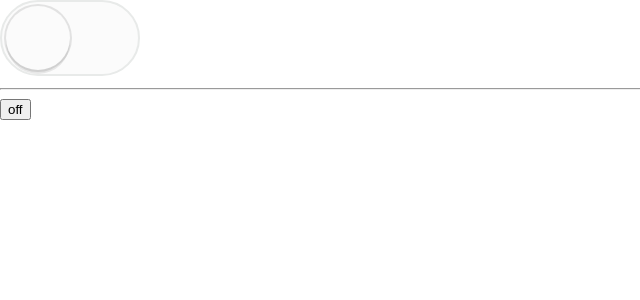
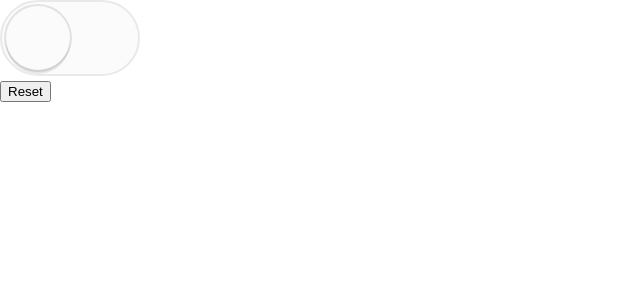
Before and after one commit to Kaycodes11/react-patterns, a React (Create React App) app: page / in a window 1280 px wide. Shown: the top 300 px of the page, without its empty margins (0-640 px from the left). Built offline with nearby package versions, Linux system fonts and the light colour scheme.

Commit message:
state reducer has added

```diff
--- /dev/null
+++ b/src/App4.tsx
@@ -0,0 +1,90 @@
+import * as React from 'react';
+import {Switch} from "./exercise-related/switch";
+
+// State Reducer
+const callAll = (...fns: any[]) => (...args: any[]) => fns.forEach((fn) => fn && fn(args));
+
+function toggleReducer(state: Record<string, any>, {type, initialState}) {
+    switch (type) {
+        case 'toggle': {
+            return {on: !state.on}
+        }
+        case 'reset': {
+            return initialState;
+        }
+        default:
+            throw new Error(`Unsupported error types is : ${type}`);
+    }
+}
+
+function useToggle({initialOn = false, reducer = toggleReducer}) {
+    const {current: initialState} = React.useRef<{ on: boolean }>({on: initialOn});
+    const [state, dispatch] = React.useReducer(reducer, initialState);
+    const {on} = state;
+
+    // @ts-ignore
+    const toggle = () => dispatch({type: "toggle"});
+    const reset = () => dispatch({type: "reset", initialState});
+
+    // @ts-ignore
+    function getTogglerProps({onClick, ...props}: any = {}) {
+        return {
+            'aria-pressed': on,
+            onClick: callAll(onClick, toggle),
+            ...props
+        };
+    }
+
+    function getResetterProps({onClick, ...props}: any = {}) {
+        return {
+            onClick: callAll(onClick, reset),
+            ...props
+        }
+    }
+
+    return {on, toggle, reset, getTogglerProps, getResetterProps};
+}
+
+// export { useToggle, toggleReducer }
+// import { useToggle, toggleReducer } from "./use-toggle"
+
+
+function App() {
+    const [timesClicked, setTimesClicked] = React.useState<number>(0);
+    const clickedTooMuch = timesClicked >= 4;
+
+    function toggleStateReducer(state, action) {
+        if (action.type === 'toggle' && clickedTooMuch) {
+            return {on: state.on};
+        }
+        // otherwise sent to this reducer with state, action as arguments
+        return toggleReducer(state, action);
+    }
+
+    const {on, getTogglerProps, getResetterProps} = useToggle({reducer: toggleStateReducer})
+
+    return (
+        <div>
+            <Switch
+                {...getTogglerProps({
+                    disabled: clickedTooMuch,
+                    on: on,
+                    onClick: () => setTimesClicked(count => count + 1),
+                })}
+            />
+            {clickedTooMuch ? (
+                <div data-testid="notice">
+                    Whoa, you clicked too much!
+                    <br />
+                </div>
+            ) : timesClicked > 0 ? (
+                <div data-testid="click-count">Click count: {timesClicked}</div>
+            ) : null}
+            <button {...getResetterProps({onClick: () => setTimesClicked(0)})}>
+                Reset
+            </button>
+        </div>
+    )
+}
+
+export default App;
--- a/src/index.tsx
+++ b/src/index.tsx
@@ -1,7 +1,7 @@
 import React from "react";
 import ReactDOM from "react-dom/client";
 import "./index.css";
-import App from "./App3";
+import App from "./App4";
 import reportWebVitals from "./reportWebVitals";
 
 const rootElement = document.getElementById('root');
```
